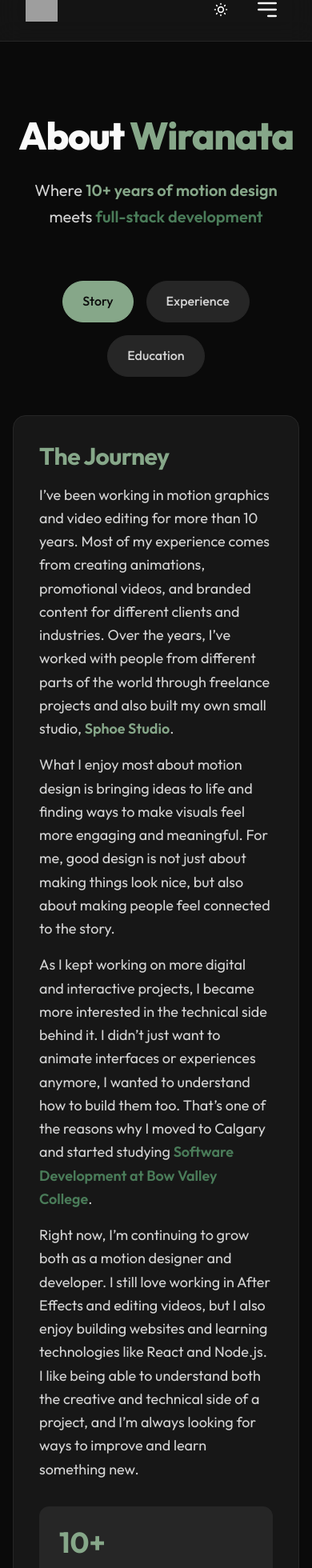
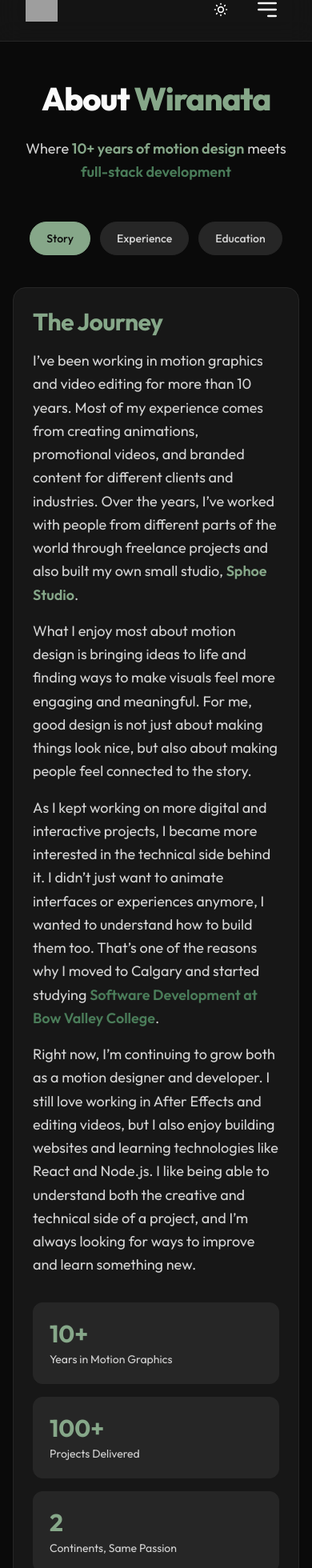
Before and after one commit to Wiratata/portfolio-website, a React (Vite) app: page /portfolio-website/about in a window 390 px wide. Shown: the part 28-1988 px from the top of the page at 80% size. Built offline with nearby package versions, Linux system fonts and the light colour scheme; grey boxes are pictures that could not be loaded.

Commit message:
refactor: update experience data and optimize responsive UI layouts in About and HomePage components

```diff
--- a/src/components/About.component.jsx
+++ b/src/components/About.component.jsx
@@ -8,54 +8,64 @@ const About = () => {
 
     const experience = [
         {
-            title: "Motion Graphics Designer",
+            title: "Motion Graphic Designer",
+            company: "Maven Media Group",
+            period: "December 2025 – Present",
+            location: "Calgary, AB (Remote)",
+            type: "motion",
+            highlights: [
+                "Contract motion designer creating animated content and motion graphics",
+                "Collaborating with creative teams on client projects and branding materials",
+                "Developing motion graphics for diverse digital campaigns"
+            ]
+        },
+        {
+            title: "Volunteer Peer Technology Assistant",
+            company: "Bow Valley College",
+            period: "May 2025 – Present",
+            location: "Calgary, AB (On-site)",
+            type: "dev",
+            highlights: [
+                "Support students in building confidence with technology",
+                "Guiding peers through digital tools, platforms, and problem-solving strategies",
+                "Empowering students to overcome technical hurdles in their studies"
+            ]
+        },
+        {
+            title: "Founder / Business Director",
             company: "Sphoe Studio",
-            period: "October 2017 – 2024",
-            location: "Jakarta, ID",
+            period: "October 2017 – Present",
+            location: "Jakarta, Indonesia",
             type: "motion",
             highlights: [
                 "Founded and managed a boutique motion design studio",
-                "Led creative team and mentored junior designers",
-                "Delivered 100+ projects for international clients",
-                "Specialized in branding animations and explainer videos"
+                "Led a creative team to deliver 100+ projects for international clients",
+                "Developed high-impact branding animations and explainer videos",
+                "Released multiple award-worthy showreels showcasing studio expertise"
             ]
         },
         {
-            title: "Freelance Motion Graphics & VFX Designer",
+            title: "Freelance Motion Graphic Designer",
             company: "Self-Employed",
             period: "2013 – Present",
-            location: "Remote / Calgary, AB",
+            location: "Jakarta / Remote",
             type: "motion",
             highlights: [
-                "Animated 2D motion graphics for branding and social media",
-                "Managed client relationships and project timelines independently",
-                "Explained technical workflows to non-technical clients",
-                "Maintained 95%+ client satisfaction rate"
-            ]
-        },
-        {
-            title: "Software Development Student",
-            company: "Bow Valley College",
-            period: "January 2025 – Present",
-            location: "Calgary, AB",
-            type: "dev",
-            highlights: [
-                "Full-stack web development (MERN stack)",
-                "Object-oriented programming in C# and C++",
-                "Database design and REST API development",
-                "Deployed production applications on Render.com"
+                "Created custom motion graphics and visual effects for various industries",
+                "Partnered with clients to conceptualize and execute visually compelling animations",
+                "Consistently delivered high-quality projects under tight deadlines"
             ]
         },
         {
             title: "Video Editor",
             company: "OLIVER Agency",
             period: "May 2017 – September 2017",
-            location: "Jakarta, ID",
+            location: "Jakarta, Indonesia",
             type: "motion",
             highlights: [
-                "Edited promotional videos for major brands",
-                "Collaborated with creative directors and account teams",
-                "Maintained brand consistency across video deliverables"
+                "Edited and refined promotional videos for high-profile clients",
+                "Collaborated with creative teams to align content with brand guidelines",
+                "Delivered engaging video content tailored to specific target audiences"
             ]
         }
     ];
@@ -81,20 +91,23 @@ const About = () => {
 
     return (
         <div
-            className="w-screen min-h-screen pt-[20vh] pb-20 px-4 sm:px-8 transition-colors duration-500"
+            className="w-full min-h-screen pt-[15vh] sm:pt-[20vh] pb-20 px-4 sm:px-8 transition-colors duration-500 overflow-x-hidden"
             style={{ backgroundColor: colors.bg.primary }}
         >
-            <div className="max-w-6xl mx-auto relative z-10">
+            <div className="max-w-5xl mx-auto relative z-10">
 
-                <div className="text-center mb-16">
+                <div className="text-center mb-12 sm:mb-16">
                     <h1
-                        className="text-5xl sm:text-6xl md:text-7xl font-bold mb-6 transition-colors duration-500"
-                        style={{ color: colors.text.primary }}
+                        className="font-bold mb-6 transition-colors duration-500 leading-tight"
+                        style={{
+                            color: colors.text.primary,
+                            fontSize: 'clamp(2.5rem, 10vw, 4.5rem)'
+                        }}
                     >
                         About <span style={{ color: colors.accent.primary }}>Wiranata</span>
                     </h1>
                     <p
-                        className="text-xl sm:text-2xl max-w-3xl mx-auto leading-relaxed transition-colors duration-500"
+                        className="text-lg sm:text-xl md:text-2xl max-w-3xl mx-auto leading-relaxed transition-colors duration-500 px-2"
                         style={{ color: colors.text.secondary }}
                     >
                         Where <span className="font-semibold" style={{ color: colors.accent.primary }}>10+ years of motion design</span> meets <span className="font-semibold" style={{ color: colors.accent.secondary }}>full-stack development</span>
@@ -102,12 +115,12 @@ const About = () => {
                 </div>
 
 
-                <div className="flex flex-wrap justify-center gap-4 mb-12">
+                <div className="flex flex-wrap justify-center gap-3 sm:gap-4 mb-10 sm:mb-12">
                     {['story', 'experience', 'education'].map((tab) => (
                         <button
                             key={tab}
                             onClick={() => setActiveTab(tab)}
-                            className="px-6 py-3 rounded-full font-semibold transition-all duration-300 capitalize"
+                            className="px-5 py-2.5 sm:px-6 sm:py-3 rounded-full text-sm sm:text-base font-semibold transition-all duration-300 capitalize"
                             style={{
                                 backgroundColor: activeTab === tab ? colors.accent.primary : colors.bg.tertiary,
                                 color: activeTab === tab ? colors.bg.primary : colors.text.secondary,
@@ -122,7 +135,7 @@ const About = () => {
 
 
                 <div
-                    className="rounded-2xl p-8 sm:p-12 transition-colors duration-500"
+                    className="rounded-2xl p-6 sm:p-10 md:p-12 transition-colors duration-500"
                     style={{
                         backgroundColor: colors.bg.secondary,
                         borderWidth: '1px',
@@ -156,41 +169,40 @@ const About = () => {
                                         Right now, I’m continuing to grow both as a motion designer and developer. I still love working in After Effects and editing videos, but I also enjoy building websites and learning technologies like React and Node.js. I like being able to understand both the creative and technical side of a project, and I’m always looking for ways to improve and learn something new.
                                     </p>
                                 </div>
-                            </div>
-
-                            <div className="grid grid-cols-1 md:grid-cols-3 gap-6 mt-8">
+                                <div className="grid grid-cols-1 sm:grid-cols-3 gap-4 sm:gap-6 mt-8">
                                     <div
-                                    className="p-6 rounded-xl transition-colors duration-500"
+                                        className="p-5 sm:p-6 rounded-xl transition-colors duration-500"
                                         style={{
                                             backgroundColor: colors.bg.tertiary,
                                             borderWidth: '1px',
                                             borderColor: colors.border.light
                                         }}
                                     >
-                                    <div className="text-4xl font-bold mb-2 transition-colors duration-500" style={{ color: colors.accent.primary }}>10+</div>
-                                    <div className="transition-colors duration-500" style={{ color: colors.text.secondary }}>Years in Motion Graphics</div>
+                                        <div className="text-3xl sm:text-4xl font-bold mb-1 sm:mb-2 transition-colors duration-500" style={{ color: colors.accent.primary }}>10+</div>
+                                        <div className="text-sm sm:text-base transition-colors duration-500" style={{ color: colors.text.secondary }}>Years in Motion Graphics</div>
                                     </div>
                                     <div
-                                    className="p-6 rounded-xl transition-colors duration-500"
+                                        className="p-5 sm:p-6 rounded-xl transition-colors duration-500"
                                         style={{
                                             backgroundColor: colors.bg.tertiary,
                                             borderWidth: '1px',
                                             borderColor: colors.border.light
                                         }}
                                     >
-                                    <div className="text-4xl font-bold mb-2 transition-colors duration-500" style={{ color: colors.accent.primary }}>100+</div>
-                                    <div className="transition-colors duration-500" style={{ color: colors.text.secondary }}>Projects Delivered</div>
+                                        <div className="text-3xl sm:text-4xl font-bold mb-1 sm:mb-2 transition-colors duration-500" style={{ color: colors.accent.primary }}>100+</div>
+                                        <div className="text-sm sm:text-base transition-colors duration-500" style={{ color: colors.text.secondary }}>Projects Delivered</div>
                                     </div>
                                     <div
-                                    className="p-6 rounded-xl transition-colors duration-500"
+                                        className="p-5 sm:p-6 rounded-xl transition-colors duration-500"
                                         style={{
                                             backgroundColor: colors.bg.tertiary,
                                             borderWidth: '1px',
                                             borderColor: colors.border.light
                                         }}
                                     >
-                                    <div className="text-4xl font-bold mb-2 transition-colors duration-500" style={{ color: colors.accent.primary }}>2</div>
-                                    <div className="transition-colors duration-500" style={{ color: colors.text.secondary }}>Continents, Same Passion</div>
+                                        <div className="text-3xl sm:text-4xl font-bold mb-1 sm:mb-2 transition-colors duration-500" style={{ color: colors.accent.primary }}>2</div>
+                                        <div className="text-sm sm:text-base transition-colors duration-500" style={{ color: colors.text.secondary }}>Continents, Same Passion</div>
+                                    </div>
                                 </div>
                             </div>
 
@@ -245,14 +257,14 @@ const About = () => {
                                         borderColor: colors.border.light
                                     }}
                                 >
-                                    <div className="flex flex-wrap items-start justify-between gap-4 mb-4">
+                                    <div className="flex flex-col sm:flex-row items-start sm:justify-between gap-2 sm:gap-4 mb-4">
                                         <div>
-                                            <h3 className="text-xl font-bold transition-colors duration-500" style={{ color: colors.text.primary }}>{job.title}</h3>
+                                            <h3 className="text-lg sm:text-xl font-bold transition-colors duration-500" style={{ color: colors.text.primary }}>{job.title}</h3>
                                             <p className="font-semibold transition-colors duration-500" style={{ color: colors.accent.primary }}>{job.company}</p>
                                         </div>
-                                        <div className="text-right">
-                                            <p className="text-sm transition-colors duration-500" style={{ color: colors.text.secondary }}>{job.period}</p>
-                                            <p className="text-sm transition-colors duration-500" style={{ color: colors.text.tertiary }}>{job.location}</p>
+                                        <div className="sm:text-right">
+                                            <p className="text-xs sm:text-sm transition-colors duration-500" style={{ color: colors.text.secondary }}>{job.period}</p>
+                                            <p className="text-xs sm:text-sm transition-colors duration-500" style={{ color: colors.text.tertiary }}>{job.location}</p>
                                         </div>
                                     </div>
                                     <ul className="space-y-2">
```
Also changed, not shown: src/components/HomePage.component.jsx (+43 -31 lines). Lines whose indentation alone changed are shown as unchanged.
